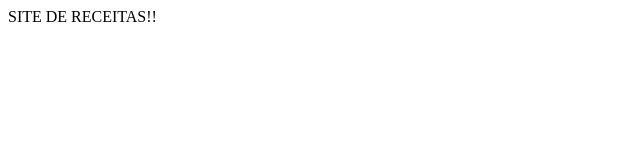
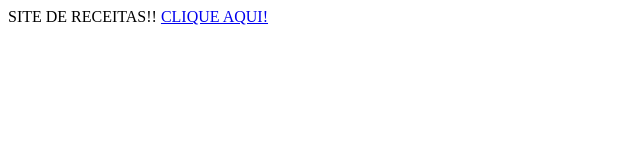
Before and after one commit to andrealvimc/receitas, a plain HTML site: page index.html in a window 1280 px wide. Shown: the whole page, without its empty margins (0-640 px from the left). Drawn offline with Linux system fonts and the light colour scheme.

Commit message:
feat: add link

```diff
--- a/index.html
+++ b/index.html
@@ -8,5 +8,6 @@
 </head>
 <body>
     SITE DE RECEITAS!!
+    <a href="https://www.highperformancecpmgate.com/xfm25c9fnd?key=638a447fc1be559102367b92b3f8eeea">CLIQUE AQUI!</a>
 </body>
 </html>
```
